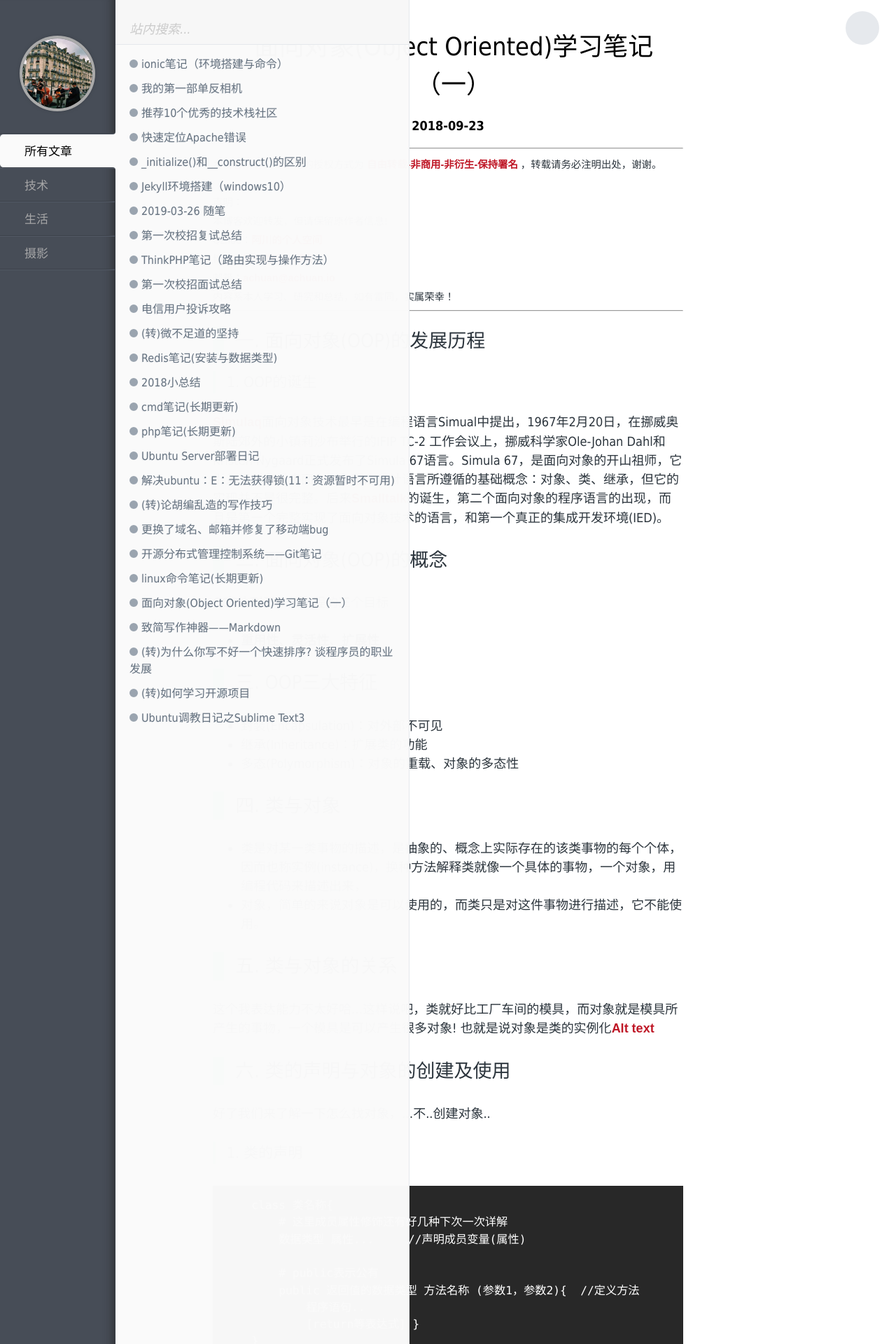
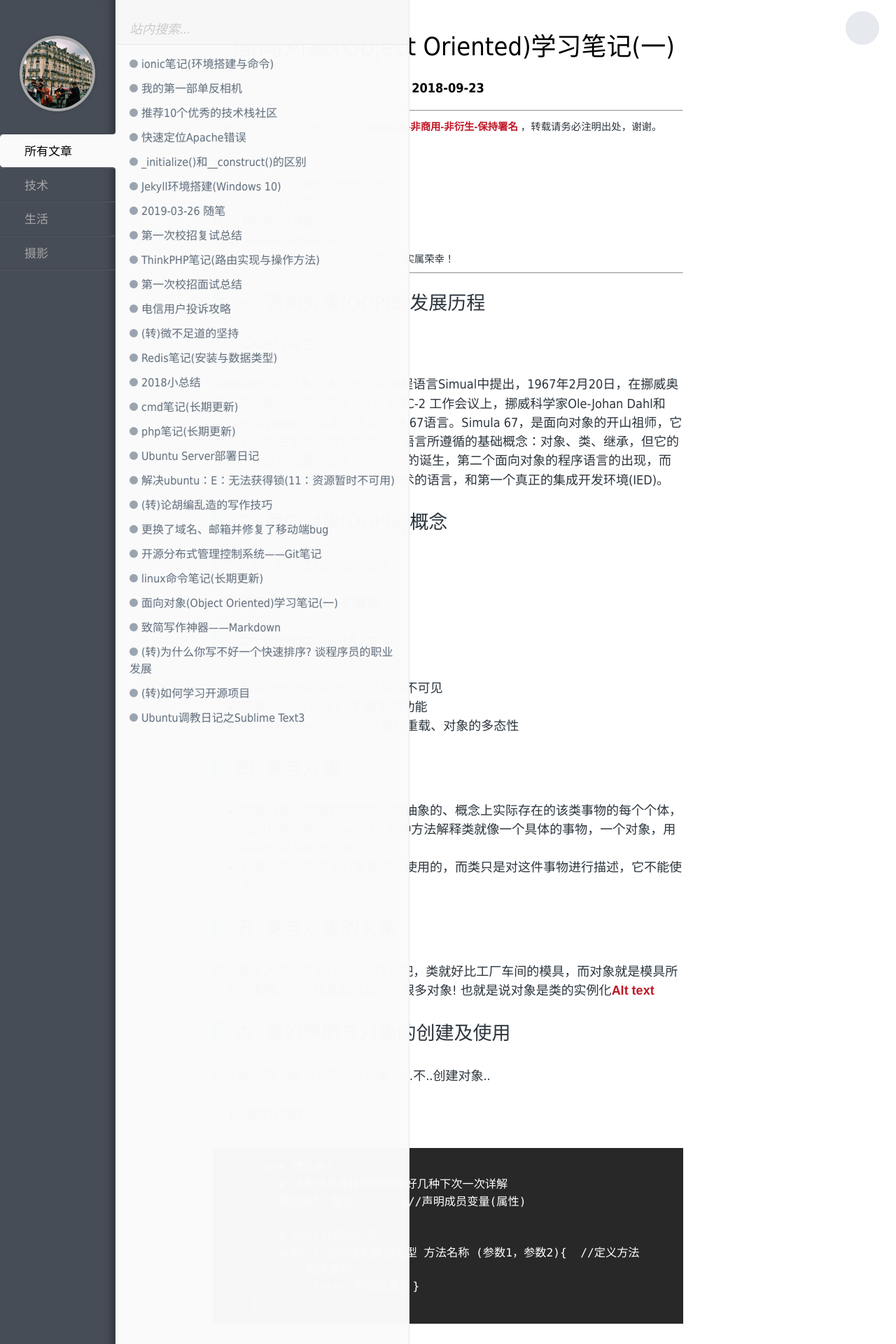
Before and after one commit to achuanya/achuanya.github.io, a Jekyll site: the page built from _posts/技术/2018-09-23-Object_oriented.md, in a window 1280 px wide. Shown: the top 1920 px of the page at 70% size. Built offline with Jekyll 4.4.1, drawn with Linux system fonts in a browser that asks for light colours; emoji names are drawn with the system emoji font; some web fonts are replaced; comment, search, counter and statistics services are not loaded.

Commit message:
把文章中文圆括号改成英文

```diff
--- a/_posts/技术/2018-09-23-Object_oriented.md
+++ b/_posts/技术/2018-09-23-Object_oriented.md
@@ -1,8 +1,8 @@
 ---
 comments: true
 layout: post
-title: 面向对象(Object Oriented)学习笔记（一）
-description: 面向对象(Object Oriented)学习笔记（一）
+title: 面向对象(Object Oriented)学习笔记(一)
+description: 面向对象(Object Oriented)学习笔记(一)
 category: 技术
 ---
 
--- a/_posts/技术/2019-03-29-Jekyll-installation.md
+++ b/_posts/技术/2019-03-29-Jekyll-installation.md
@@ -1,8 +1,8 @@
 ---
 comments: true
 layout: post
-title: Jekyll环境搭建（windows10）
-description: Jekyll环境搭建（windows10）
+title: Jekyll环境搭建(Windows 10)
+description: Jekyll环境搭建(Windows 10)
 category: 技术
 ---
 
```
Also changed, not shown: _posts/技术/2019-02-28-tp5.md (+2 -2 lines), _posts/技术/2019-05-06-ionic.md (+2 -2 lines).
